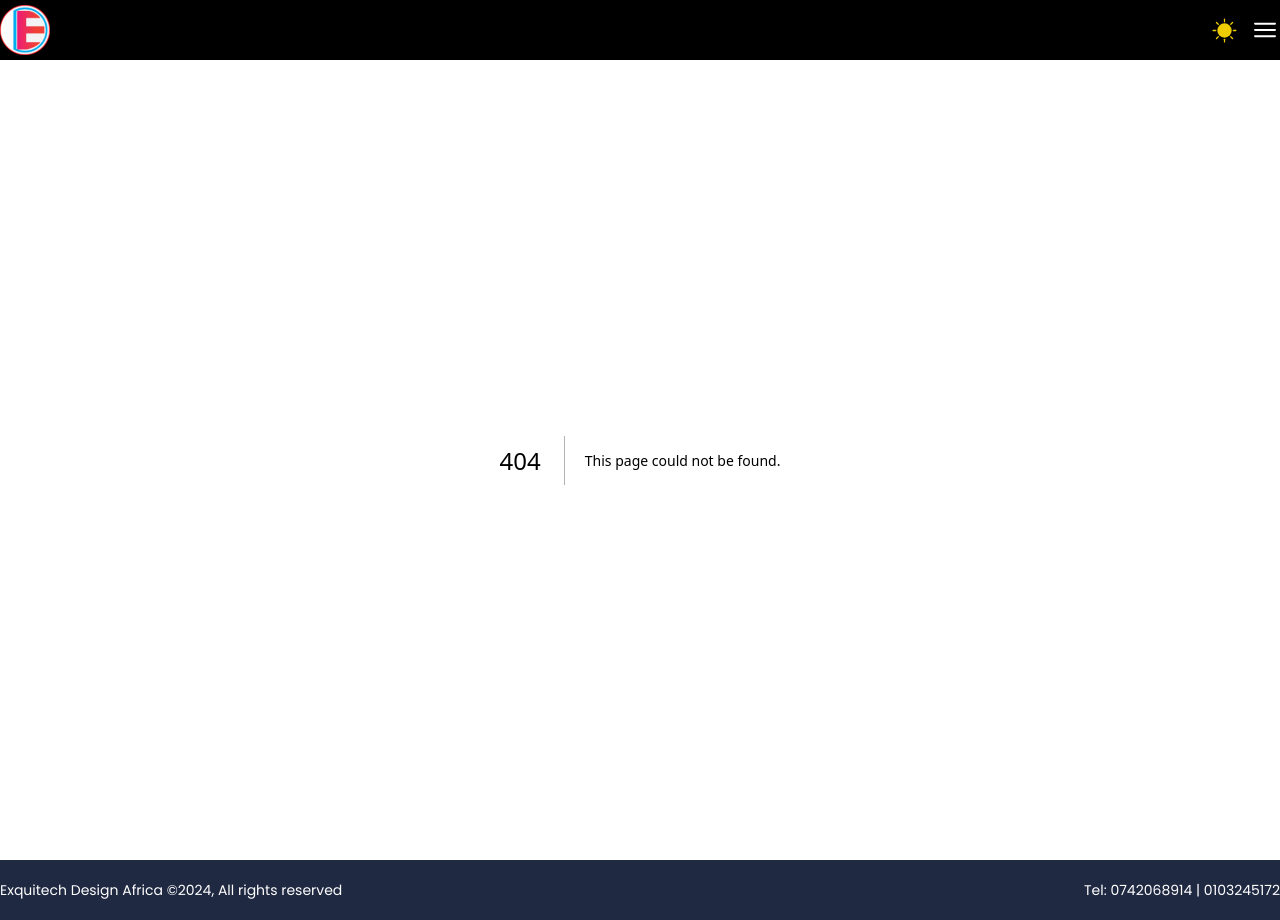
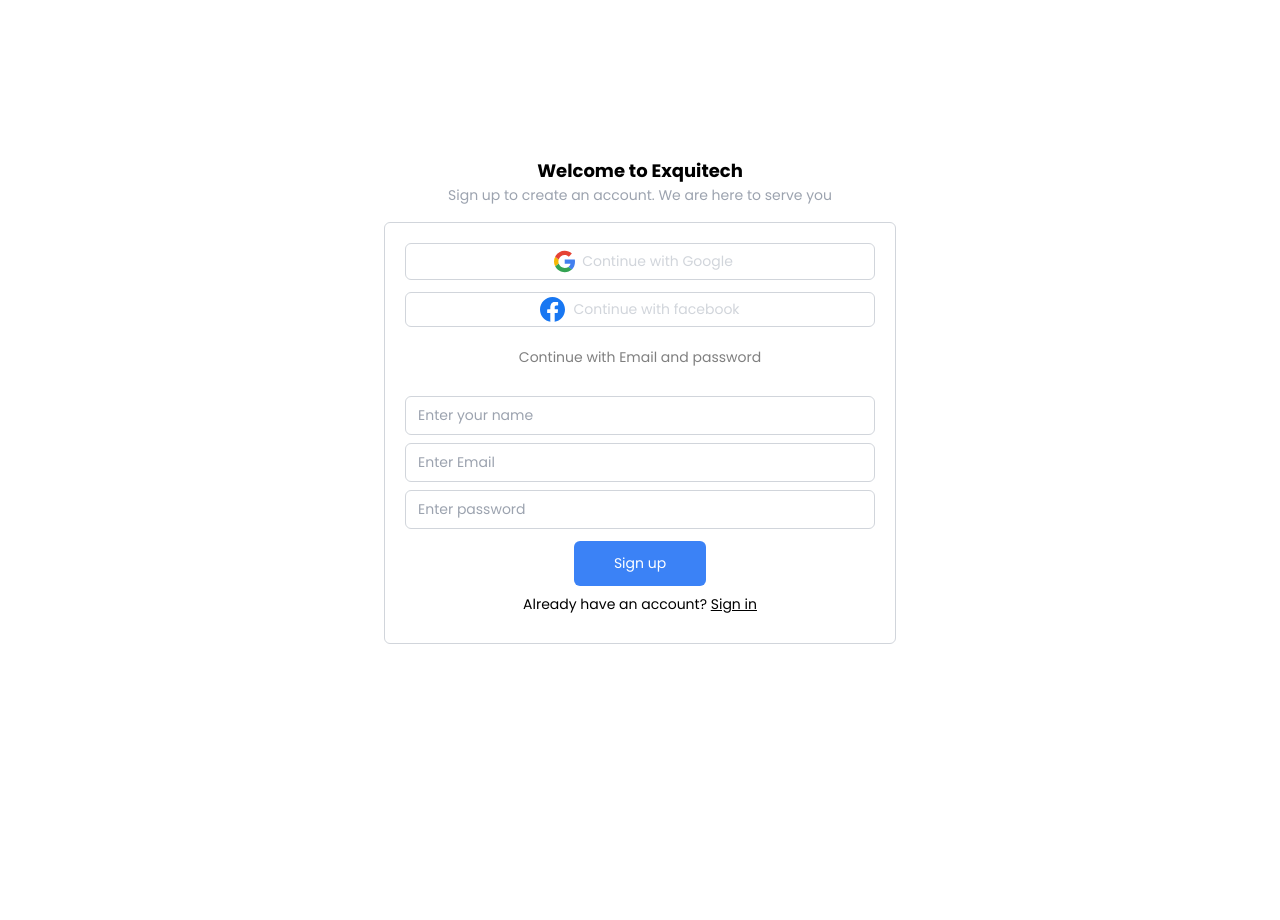
Before and after one commit to Arthur-Smart/Exquitech-Design-Africa, a Next.js app: page /login in a window 1280 px wide. Before the commit this address had no page. After the commit the page ends 800 px from the top, so only its background shows below. Built offline with nearby package versions, Linux system fonts and the light colour scheme.

Commit message:
new commit

```diff
--- /dev/null
+++ b/src/app/login/login.module.css
@@ -0,0 +1,23 @@
+.login__page{
+    z-index:1000;
+    position:absolute;
+    top:0;
+    left:0;
+    width:100%;
+    height:100%;
+    background-color:white;
+}
+
+.login__wrapper{
+    width:40%;
+}
+
+.separator{
+    width:100%;
+    height:1px;
+}
+
+.input{
+    width:100%;
+
+}
--- /dev/null
+++ b/src/app/login/page.tsx
@@ -0,0 +1,70 @@
+import React from "react";
+import styles from "./login.module.css";
+import Image from "next/image";
+
+import GOOGLE from "../../../public/images/google.svg";
+import FACEBOOK from "../../../public/images/facebook.svg";
+
+const page = () => {
+  return (
+    <main
+      className={`${styles.login__page} flex flex-col items-center justify-center`}
+    >
+      <h2 className="font-bold text-lg">Welcome to Exquitech</h2>
+      <p className="text-[14px] text-gray-400">
+        Sign up to create an account. We are here to serve you
+      </p>
+      <section
+        className={`${styles.login__wrapper} flex flex-col border-gray-300 border-[1px] rounded-md text-[14px] text-gray-300 mt-4 p-5`}
+      >
+        <div className="flex w-full items-center justify-center border-gray-300 border-[1px] rounded-md">
+          <Image
+            src={GOOGLE}
+            alt="Exquitech Login"
+            width={35}
+            height={35}
+          />
+          <p className="">Continue with Google</p>
+        </div>
+        <div className="flex w-full items-center py-[4px] justify-center border-gray-300 border-[1px] rounded-md mt-3">
+          <Image
+            src={FACEBOOK}
+            alt="Exquitech Login"
+            width={25}
+            height={25}
+          />
+          <p className="ml-2">Continue with facebook</p>
+        </div>
+        {/* <div className={`${styles.separator} bg-gray-300 my-5`}></div> */}
+        <p className="text-center text-black/50 my-5">
+          Continue with Email and password
+        </p>
+        <form className="flex flex-col items-center">
+          <input
+            className={`${styles.input} border-gray-300 border-[1px] py-2 px-3 outline-0 rounded-md mt-2`}
+            type="text"
+            placeholder="Enter your name"
+          />
+          <input
+            className={`${styles.input} border-gray-300 border-[1px] py-2 px-3 outline-0 rounded-md mt-2`}
+            type="email"
+            placeholder="Enter Email"
+          />
+          <input
+            className={`${styles.input} border-gray-300 border-[1px] py-2 px-3 outline-0 rounded-md mt-2`}
+            type="password"
+            placeholder="Enter password"
+          />
+          <button className="mt-3 rounded-md border-blue-500 bg-blue-500 text-white py-3 px-10">
+            Sign up
+          </button>
+        </form>
+        <p className="text-center my-2 text-black">
+          Already have an account? <span className="underline">Sign in</span>
+        </p>
+      </section>
+    </main>
+  );
+};
+
+export default page;
```
Also changed, not shown: public/images/facebook.svg (added), public/images/google.svg (added).
